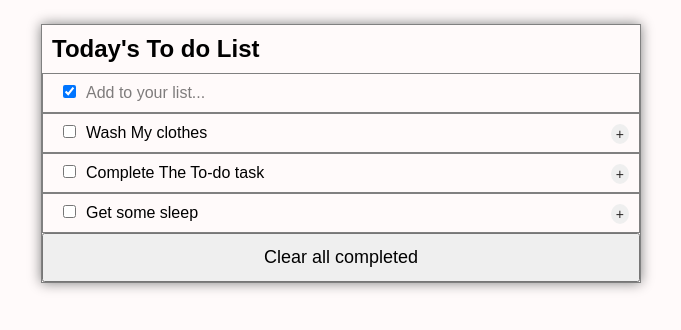
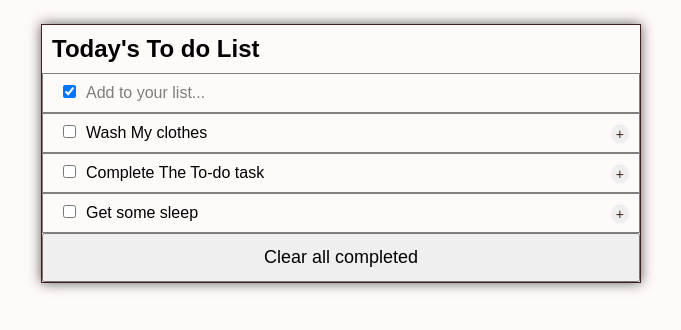
Before and after one commit to richie1988/https---github.com-richie1988-Todo-List-Mtwo, a website built with webpack: page src/index.html in a window 1280 px wide. Shown: the whole page, without its empty margins (299-980 px from the left). Built offline with nearby package versions, Linux system fonts and the light colour scheme.

Commit message:
fixed the linters errors

```diff
--- a/src/style.css
+++ b/src/style.css
@@ -28,9 +28,9 @@ body {
 .list-container {
   width: 600px;
   height: auto;
-  border: 1px solid gray;
+  border: 1px solid rgb(63, 31, 31);
   margin: 24px;
-  box-shadow: 0 0  12px grey;
+  box-shadow: 0 0  12px rgb(95, 93, 93);
 }
 
 .list-container h2 {
@@ -68,7 +68,7 @@ ul li input {
 .add-button {
   margin-left: 10px;
   border: none;
-  color: rgb(43, 39, 39);
+  color: rgb(65, 38, 38);
   padding: 2px 5px;
   cursor: pointer;
   border-radius: 50%;
```
